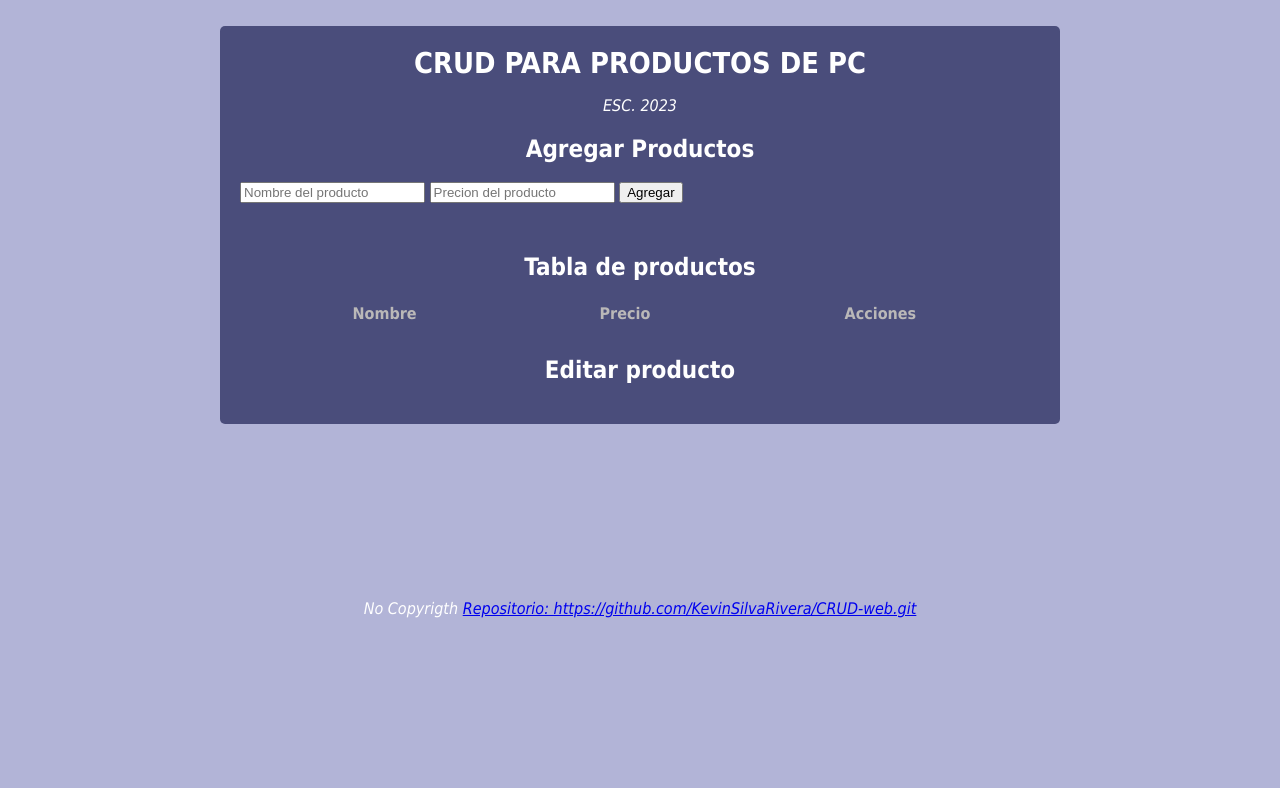
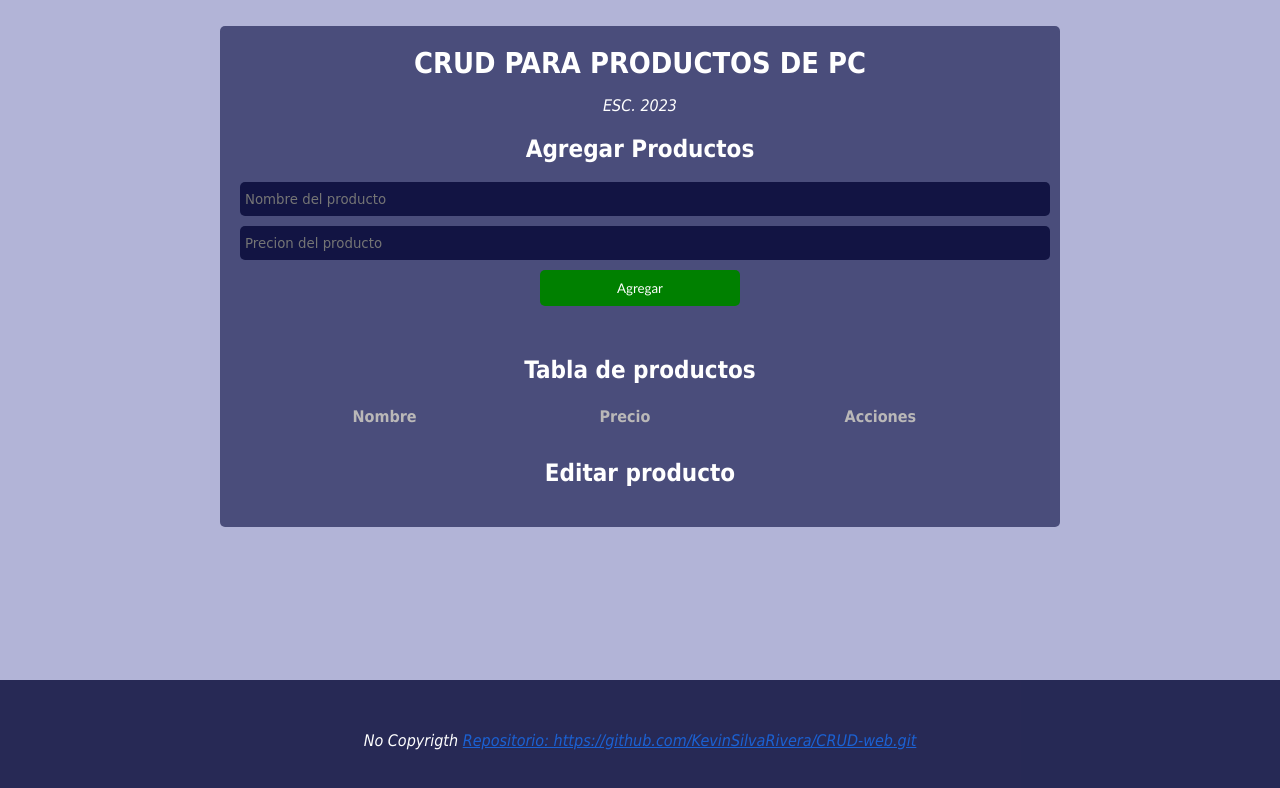
Before and after one commit to KevinSilvaRivera/crud, a plain HTML site: page public/index.html in a window 1280 px wide. Drawn offline with Linux system fonts and the light colour scheme.

Commit message:
v_3_estilos: Se agrgaron los estilos de los campos de entrada y de los botones

```diff
--- a/public/style.css
+++ b/public/style.css
@@ -51,3 +51,69 @@ body {
     margin: 20px 0;
     padding: 10px;
   }
+
+  /* Estilos de los campos de entrada de texto y número */
+  input[type="text"], input[type="number"] {
+    display: block;
+    width: 100%;
+    margin: 10px 0;
+    min-height: 1.5rem;
+    font-family: cursive;
+    background: rgba(4, 7, 53, 0.8);
+    color: white;
+    border-radius: 5px;
+    border: none;
+    padding: 5px;
+  }
+
+  /* Estilos del botón de envío de productos */
+  #submit-productos {
+    display: block;
+    margin: auto;
+  }
+
+  .a{
+    text-align: center;
+  }
+
+  /* Estilos del botón */
+  button {
+    width: 100%;
+    max-width: 200px;
+    background: green;
+    border-radius: 5px;
+    border: none;
+    color: white;
+    font-family: 'Trebuchet MS', sans-serif;
+    padding: 10px;
+    margin: 10px 0;
+    cursor: pointer;
+  }
+
+  input:hover{
+    box-shadow: 0 0 20px;
+  }
+
+  button:hover{
+    border: 1px solid white;
+  }
+
+  footer {
+    position: fixed;
+    bottom: 0;
+    background-color: rgba(4, 7, 53, 0.8);
+    width: 100%;
+    height: 120px;
+    margin-top: 20px;
+    display: flex;
+    justify-content: center;
+    align-items: center;
+  }
+
+  a{
+    color: rgb(27, 97, 211);
+  }
+
+  a:hover{
+    color: blueviolet;
+  }
```
